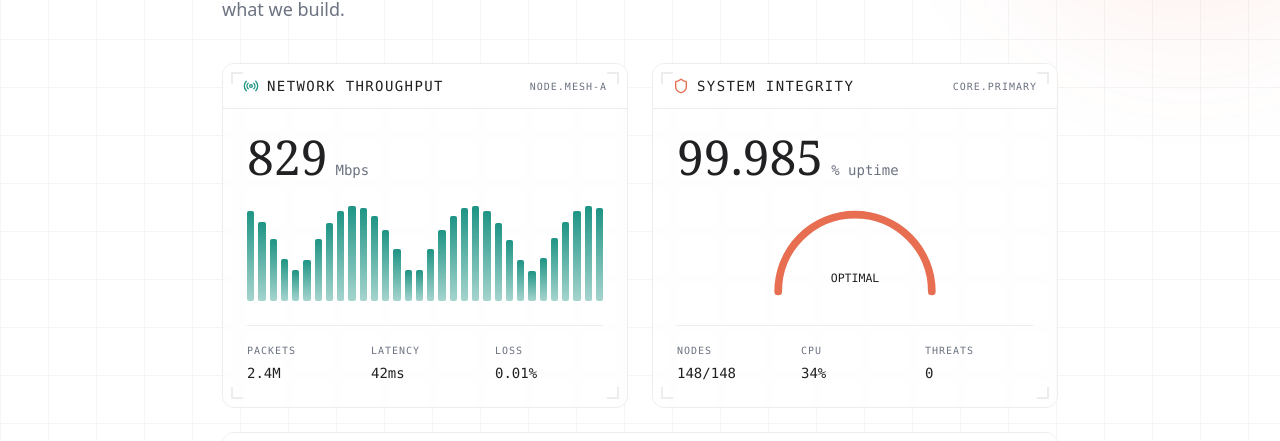
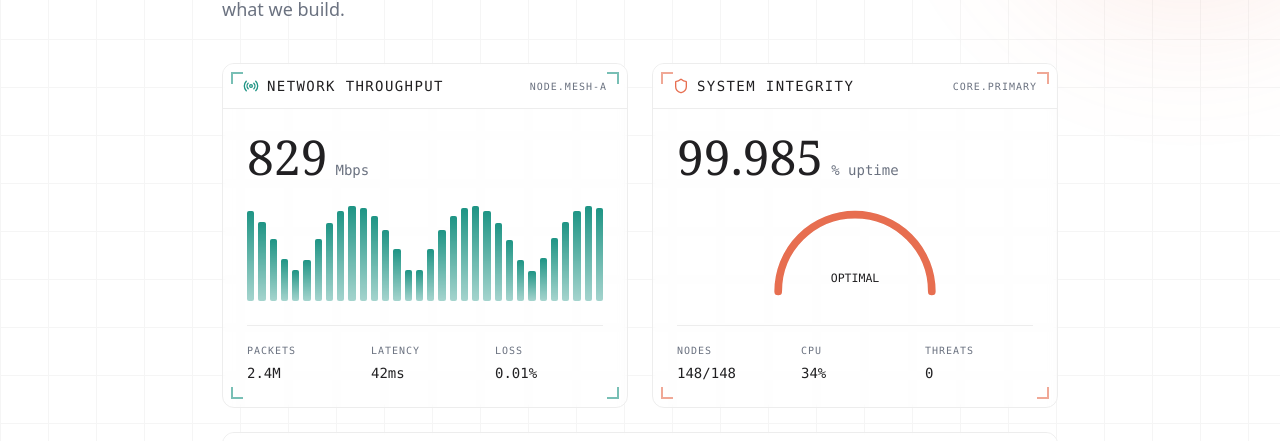
Before and after one commit to HighAvailabilityLowPatience/resume-site-2025, a React (Vite) app: page /demo in a window 1280 px wide. Shown: the part 249-690 px from the top of the page. Built offline with nearby package versions, Linux system fonts and the light colour scheme; the HTML template or start-up script is replaced by a standard one.

Commit message:
Changes
Co-authored-by: HighAvailabilityLowPatience <179540491+HighAvailabilityLowPatience@users.noreply.github.com>

```diff
--- a/src/pages/Demo.tsx
+++ b/src/pages/Demo.tsx
@@ -310,17 +310,20 @@ const DisplayWindow = ({
   icon: typeof Radio;
   accent: "primary" | "accent";
   children: React.ReactNode;
-}) => (
+}) => {
+  const bracketColor = accent === "primary" ? "border-primary/60" : "border-accent/60";
+  const iconColor = accent === "primary" ? "text-primary" : "text-accent";
+  return (
     <div className="group relative rounded-xl border border-border bg-card/40 backdrop-blur-sm overflow-hidden hover:border-primary/40 transition-all duration-500 hover:shadow-xl hover:shadow-primary/10 animate-fade-in-up">
       {/* Corner brackets */}
-    <span className={`absolute top-2 left-2 w-3 h-3 border-l-2 border-t-2 border-${accent}/60`} />
-    <span className={`absolute top-2 right-2 w-3 h-3 border-r-2 border-t-2 border-${accent}/60`} />
-    <span className={`absolute bottom-2 left-2 w-3 h-3 border-l-2 border-b-2 border-${accent}/60`} />
-    <span className={`absolute bottom-2 right-2 w-3 h-3 border-r-2 border-b-2 border-${accent}/60`} />
+      <span className={`absolute top-2 left-2 w-3 h-3 border-l-2 border-t-2 ${bracketColor}`} />
+      <span className={`absolute top-2 right-2 w-3 h-3 border-r-2 border-t-2 ${bracketColor}`} />
+      <span className={`absolute bottom-2 left-2 w-3 h-3 border-l-2 border-b-2 ${bracketColor}`} />
+      <span className={`absolute bottom-2 right-2 w-3 h-3 border-r-2 border-b-2 ${bracketColor}`} />
 
       <div className="flex items-center justify-between px-5 py-3 border-b border-border bg-card/60">
         <div className="flex items-center gap-2">
-        <Icon className={`w-4 h-4 text-${accent}`} />
+          <Icon className={`w-4 h-4 ${iconColor}`} />
           <h3 className="text-sm font-mono uppercase tracking-widest text-foreground">{title}</h3>
         </div>
         <span className="text-[10px] font-mono uppercase tracking-widest text-muted-foreground">
@@ -330,5 +333,6 @@ const DisplayWindow = ({
       <div className="p-6">{children}</div>
     </div>
   );
+};
 
 export default Demo;
```
Lines whose indentation alone changed are shown as unchanged.
